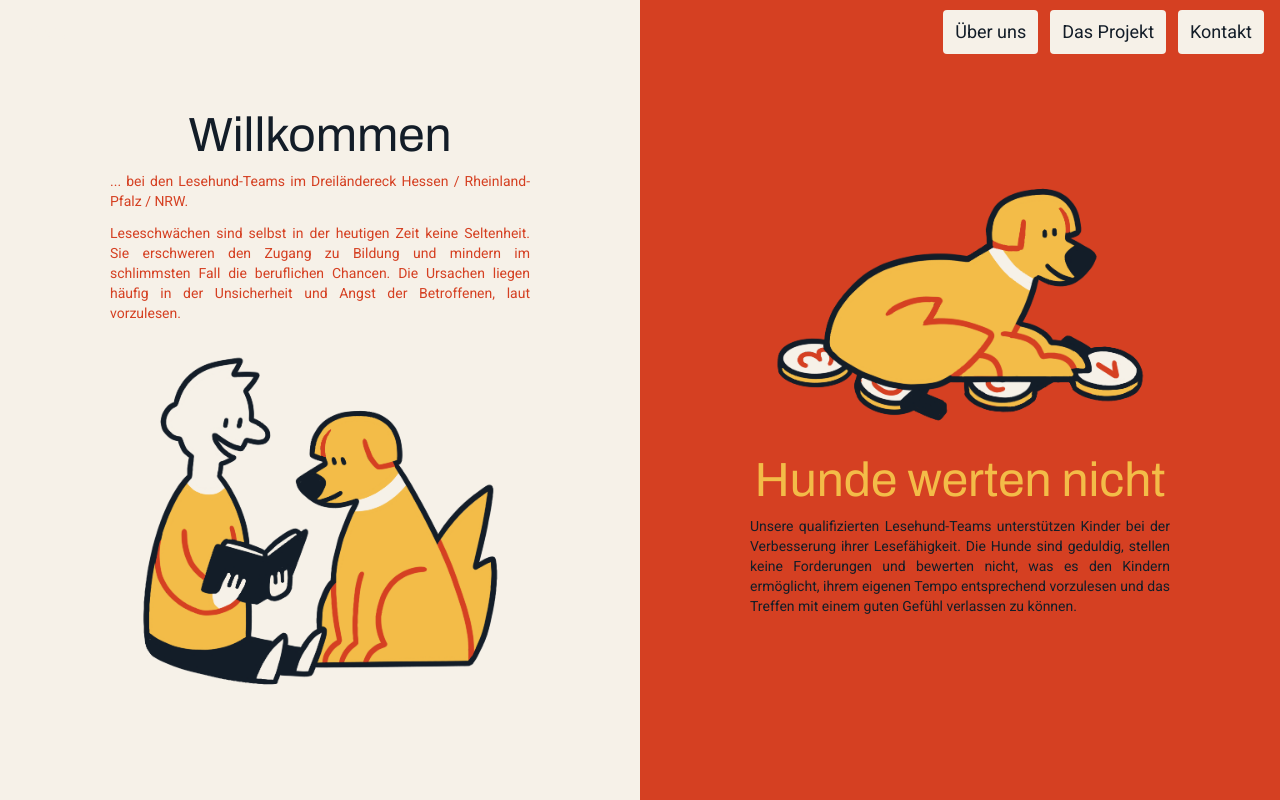
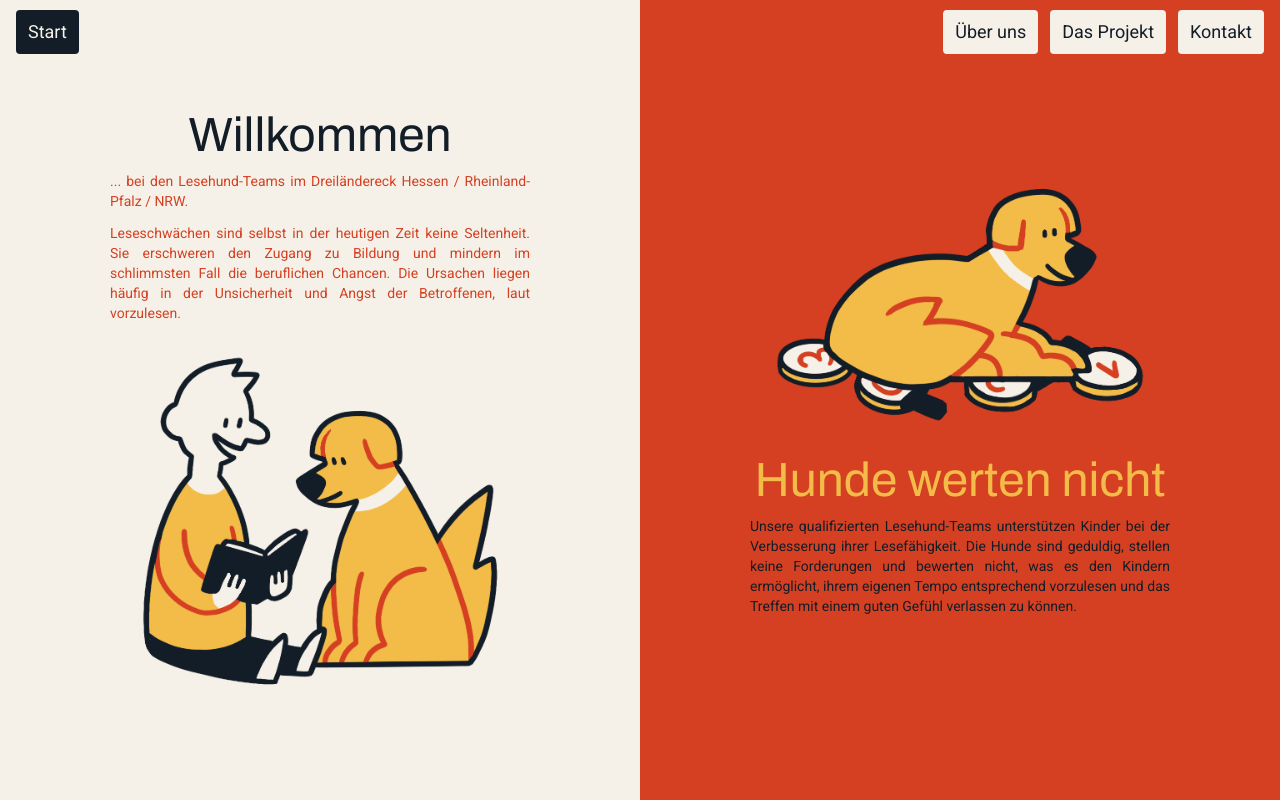
Before and after one commit to joscco/Lesehunde, an Angular app: page / in a window 1280 px wide. Built offline with nearby package versions, Linux system fonts and the light colour scheme.

Commit message:
Refactor

```diff
--- a/src/app/views/main-view/main-page.component.html
+++ b/src/app/views/main-view/main-page.component.html
@@ -1,14 +1,15 @@
 <nav class="hidden sm:flex w-full h-16 px-4 fixed flex-row">
   <div class="w-full h-full flex flex-row flex-wrap items-center justify-between mx-auto">
-    <a href="#start" class="py-2 px-3 text-lg rounded bg-hundwhite text-hundblack transition"
-       [ngClass]="{'bg-hundblack text-hundwhite': currentSection === 'start'}">Start</a>
+    <a href="#start" class="py-2 px-3 text-lg rounded transition"
+       [ngClass]="{'bg-hundblack text-hundwhite': currentSection === 'start', 'bg-hundwhite text-hundblack': currentSection !== 'start'}"
+    >Start</a>
     <div class="gap-3 flex flex-row">
-      <a href="#wir" class="py-2 px-3 text-lg rounded bg-hundwhite text-hundblack transition"
-         [ngClass]="{'bg-hundblack text-hundwhite': currentSection === 'wir'}">Über uns</a>
-      <a href="#projekt" class="py-2 px-3 text-lg rounded bg-hundwhite text-hundblack transition"
-         [ngClass]="{'bg-hundblack text-hundwhite': currentSection === 'projekt'}">Das Projekt</a>
-      <a href="#kontakt" class="py-2 px-3 text-lg rounded bg-hundwhite text-hundblack transition"
-         [ngClass]="{'bg-hundblack text-hundwhite': currentSection === 'kontakt'}">Kontakt</a>
+      <a href="#wir" class="py-2 px-3 text-lg rounded transition"
+         [ngClass]="{'bg-hundblack text-hundwhite': currentSection === 'wir', 'bg-hundwhite text-hundblack': currentSection !== 'wir'}">Über uns</a>
+      <a href="#projekt" class="py-2 px-3 text-lg rounded transition"
+         [ngClass]="{'bg-hundblack text-hundwhite': currentSection === 'projekt', 'bg-hundwhite text-hundblack': currentSection !== 'projekt'}">Das Projekt</a>
+      <a href="#kontakt" class="py-2 px-3 text-lg rounded transition"
+         [ngClass]="{'bg-hundblack text-hundwhite': currentSection === 'kontakt', 'bg-hundwhite text-hundblack': currentSection !== 'kontakt'}">Kontakt</a>
     </div>
   </div>
 </nav>
```
